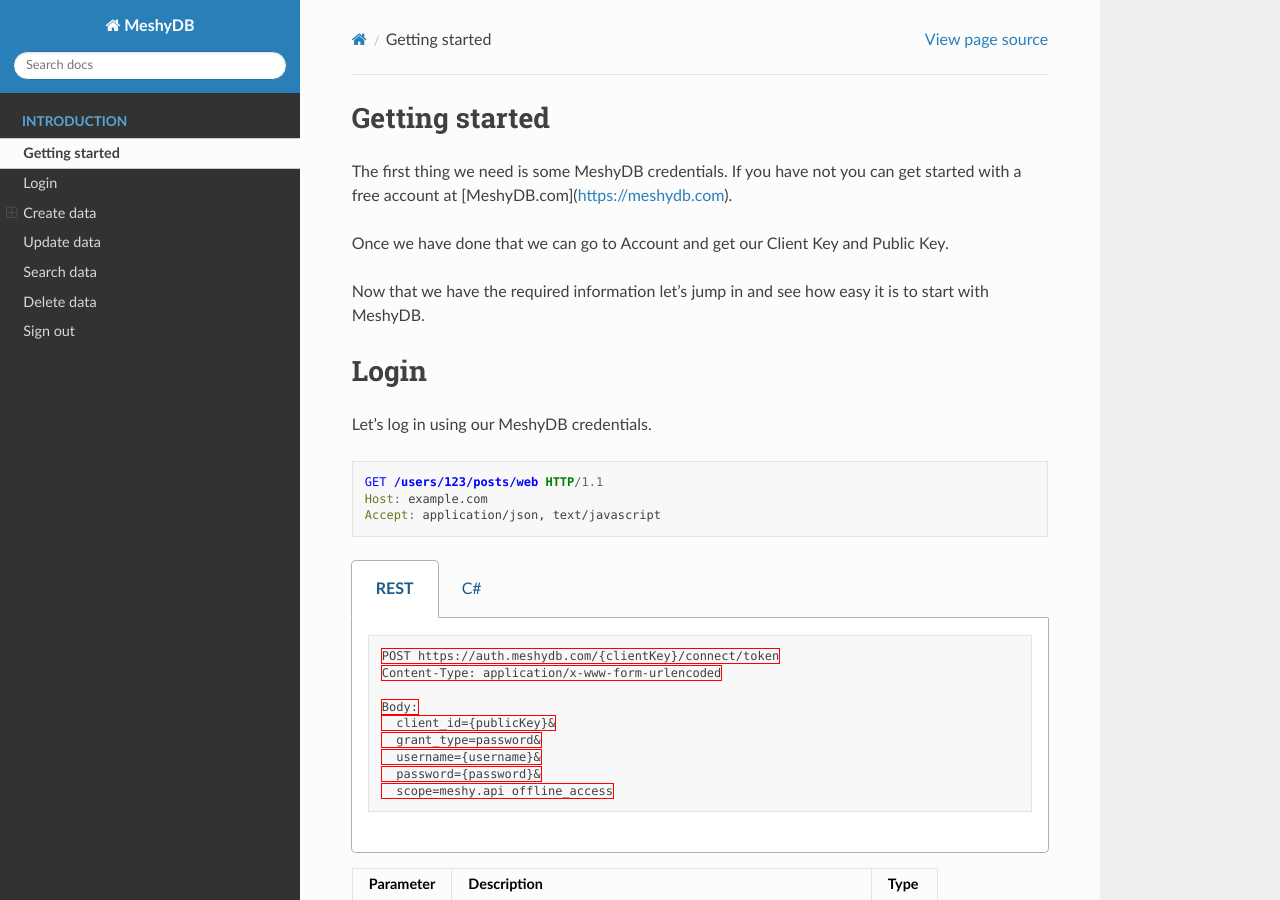
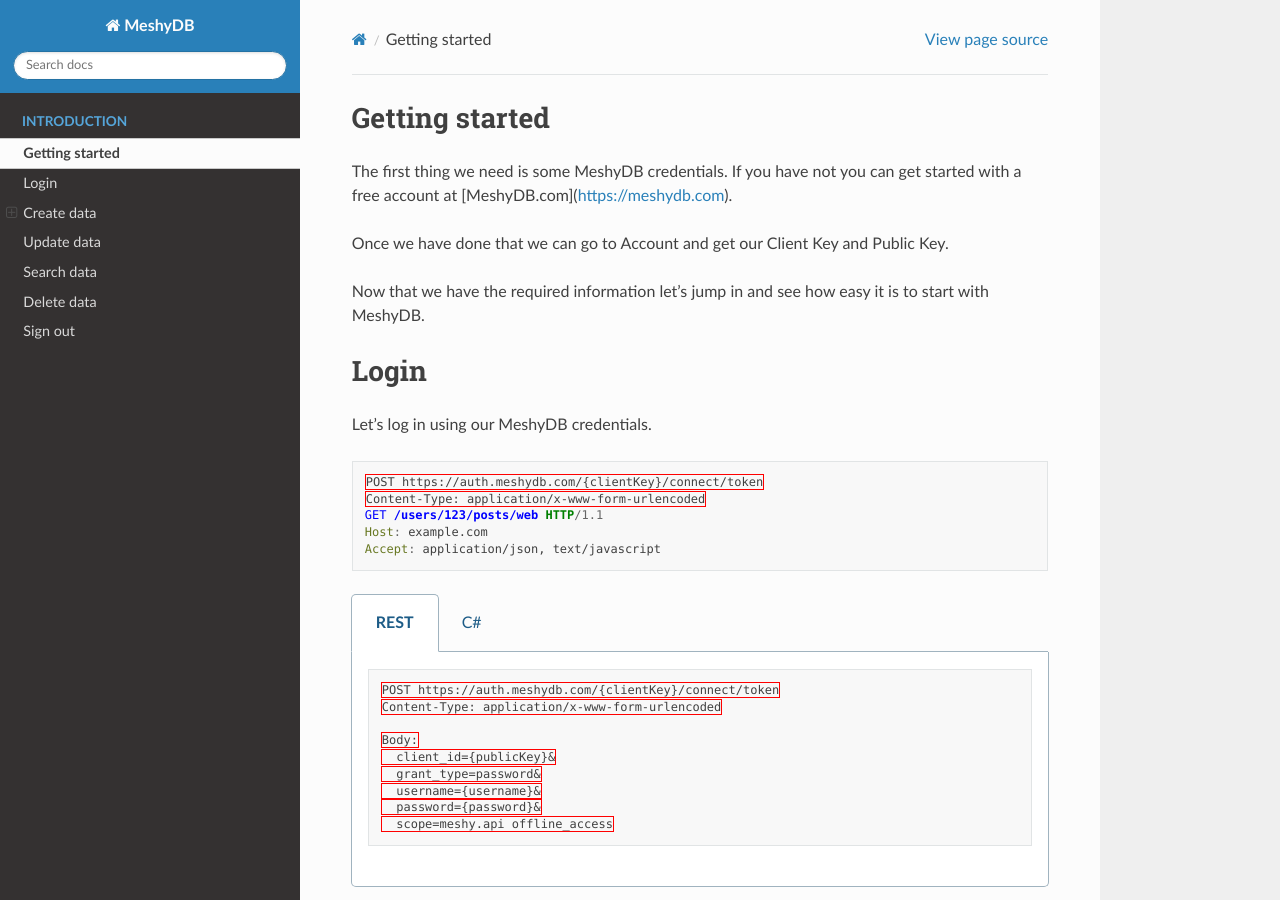
Before and after one commit to yetisoftworks/MeshyDB.SDK, a Sphinx documentation site: the page built from docs/intro/getting_started.rst, in a window 1280 px wide and 900 px high. Built offline with Sphinx 7.4.7 and the Read the Docs theme 2.0.0, drawn with Linux system fonts in a browser that asks for light colours.

Commit message:
Update getting_started.rst

```diff
--- a/docs/intro/getting_started.rst
+++ b/docs/intro/getting_started.rst
@@ -12,6 +12,8 @@ Let's log in using our MeshyDB credentials.
 
 .. sourcecode:: http
 
+   POST https://auth.meshydb.com/{clientKey}/connect/token
+   Content-Type: application/x-www-form-urlencoded
    GET /users/123/posts/web HTTP/1.1
    Host: example.com
    Accept: application/json, text/javascript
```
